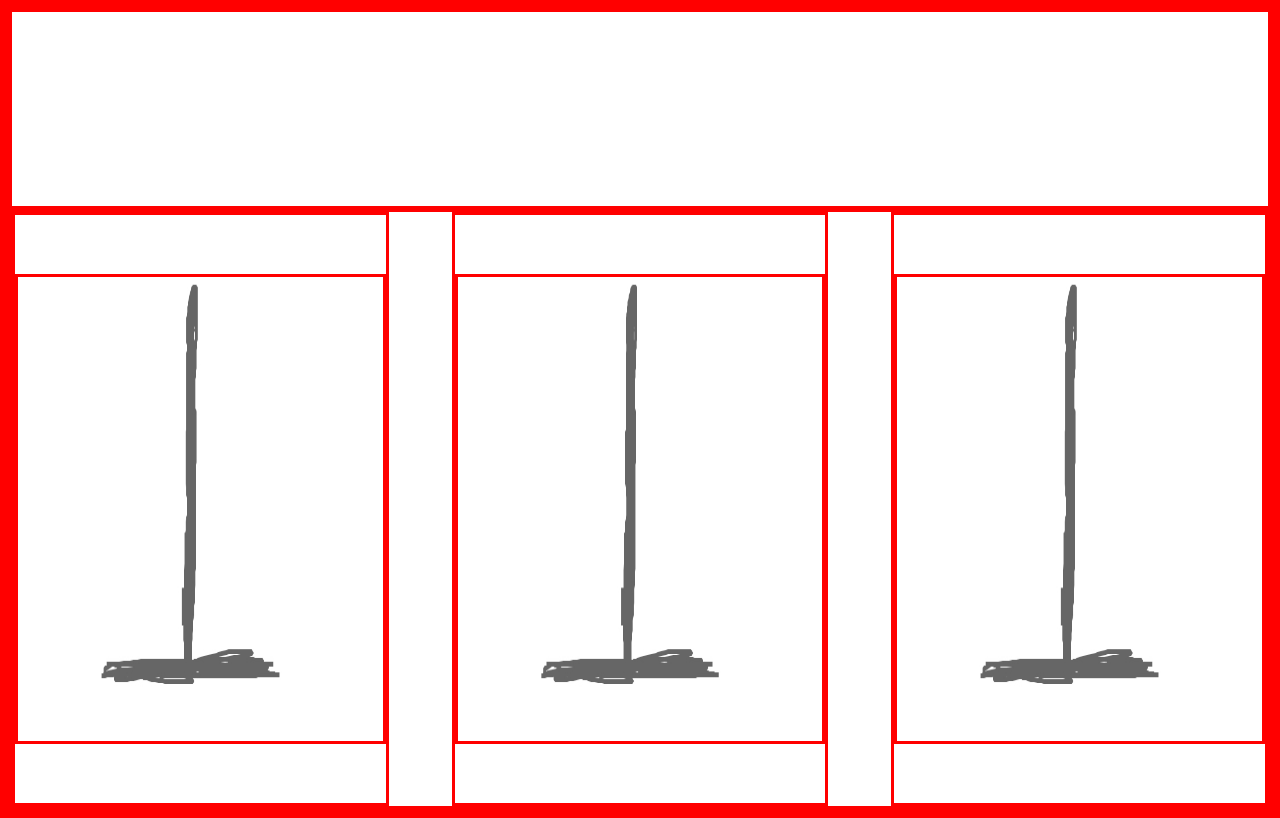
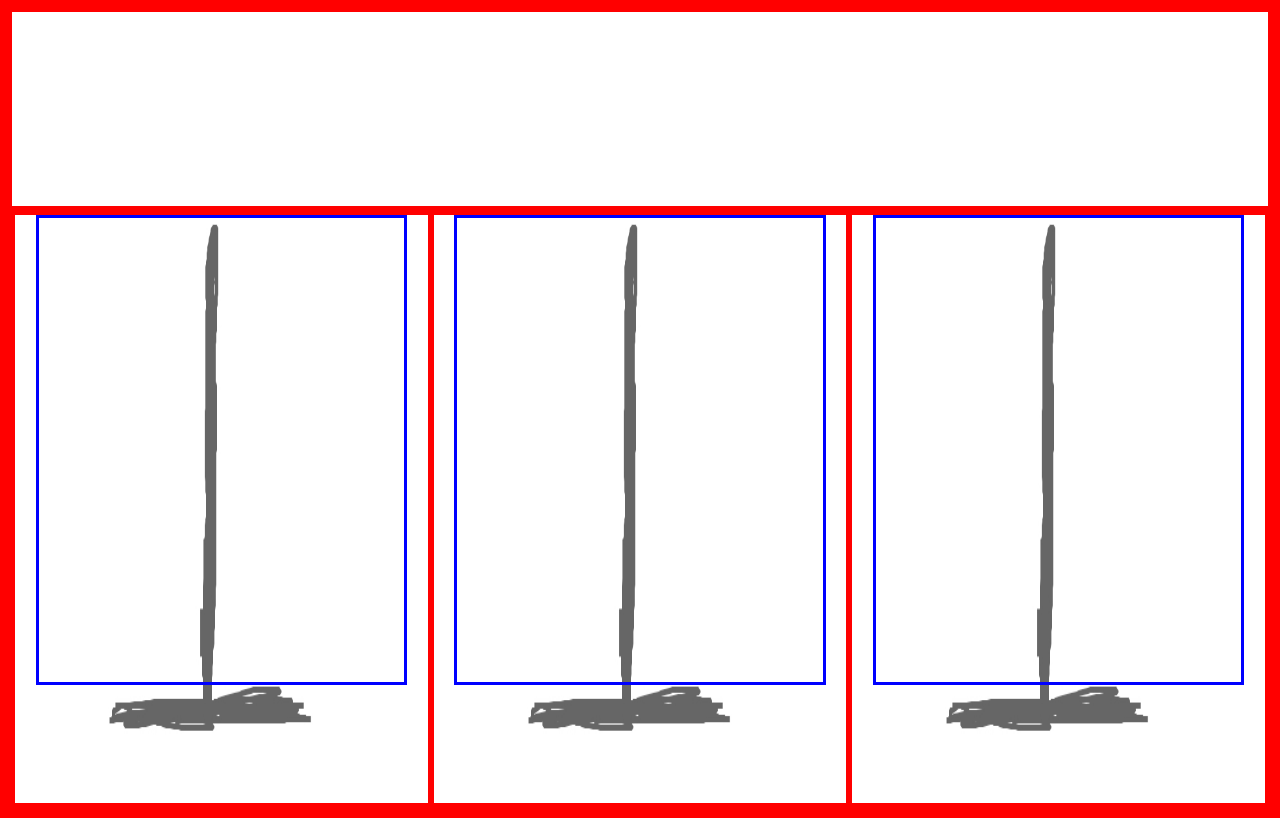
Before and after one commit to cohjo/towers-of-hanoi, a plain HTML site: page index.html in a window 1280 px wide. Drawn offline with Linux system fonts and the light colour scheme.

Commit message:
Edited layout

```diff
--- a/index.html
+++ b/index.html
@@ -15,13 +15,22 @@
         </div>
         <div class="gamebox">
             <div class="box1">
-                <img src="imgs/tower.jpg">
+                <!-- <img src="imgs/tower.jpg"> -->
+                <div class="discs">
+
+                </div>
             </div>
             <div class="box2">
-                <img src="imgs/tower.jpg">
+                <!-- <img src="imgs/tower.jpg"> -->
+                <div class="discs">
+
+                </div>
             </div>
             <div class="box3">
-                <img src="imgs/tower.jpg">
+                <!-- <img src="imgs/tower.jpg"> -->
+                <div class="discs">
+
+                </div>
             </div>
         </div>
     </div>
--- a/style.css
+++ b/style.css
@@ -28,7 +28,7 @@ body {
 .gamebox {
     display: flex;
     flex-direction: row;
-    justify-content: space-between;
+    justify-content: stretch;
     align-items: center;
     height: 600px;
     width: 100%;
@@ -36,12 +36,23 @@ body {
 
 .box1, .box2, .box3 {
     display: flex;
+    flex-direction: column;
     height: 100%;
-    width: 30%;
+    width: 33.333%;
     align-items: center;
+    background-image: url('imgs/tower.jpg');
+    background-size: 100% 100%;
+    background-repeat: no-repeat;
 }
 
 img {
     width: 100%;
     height: 80%;
 }
+
+.discs {
+    width: 90%;
+    height: 80%;
+    border: solid blue;
+    position: relative;
+}
```
